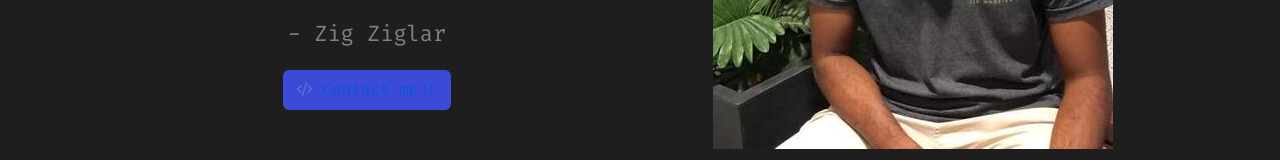
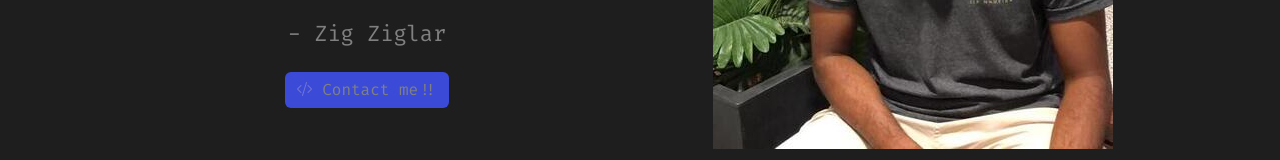
Before and after one commit to eldersb/portfolio-front, a Vue app: page / in a window 1280 px wide. In both pictures the pointer is over the button "Contact me!!". Shown: the part 442-602 px from the top of the page. Built offline with nearby package versions, Linux system fonts and the light colour scheme; no server answers.

Commit message:
Correção de bugs

```diff
--- a/src/components/BannerComponent.vue
+++ b/src/components/BannerComponent.vue
@@ -80,7 +80,8 @@ h2 {
 
 .btn-outline:hover {
     background-color: #3b4bd7;
-    border: 2px solid #3b4bd7;
+    border:none;
+    color: gray;
 }
 
 
--- a/src/views/HomeView.vue
+++ b/src/views/HomeView.vue
@@ -16,8 +16,6 @@
                     </p>
                     <hr class="hr-cor my-4">
             </div>
-
-
 
 
             <section class="mt-3 mb-5 col">
```
